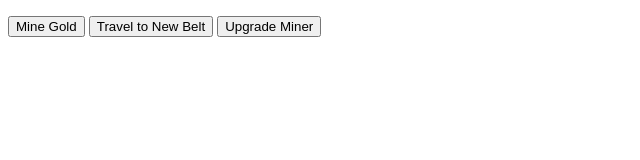
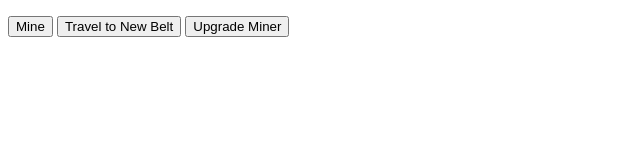
Before and after one commit to JohnZiegler/johnziegler.github.io, a plain HTML site: page index.html in a window 1280 px wide. Shown: the whole page, without its empty margins (0-640 px from the left). Drawn offline with Linux system fonts and the light colour scheme.

Commit message:
Update index.html

```diff
--- a/index.html
+++ b/index.html
@@ -16,7 +16,7 @@ and open the template in the editor.
   <body>
 
     <p id="currentBeltDisplay"></p>
-    <button onclick="mineOre()">Mine Gold</button>
+    <button onclick="mineOre()">Mine</button>
     <button onclick="travelNewBelt()">Travel to New Belt</button>
     <button onclick="purchaseMiningUpgrade()">Upgrade Miner</button>
     <p id="playerConsole"></p>
```
